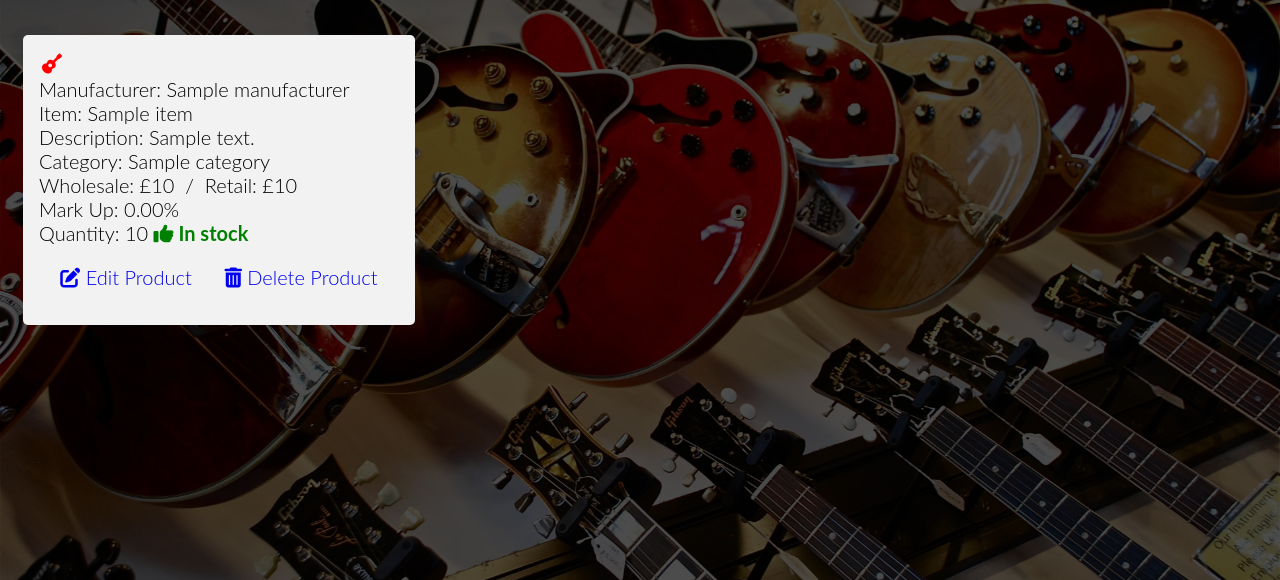
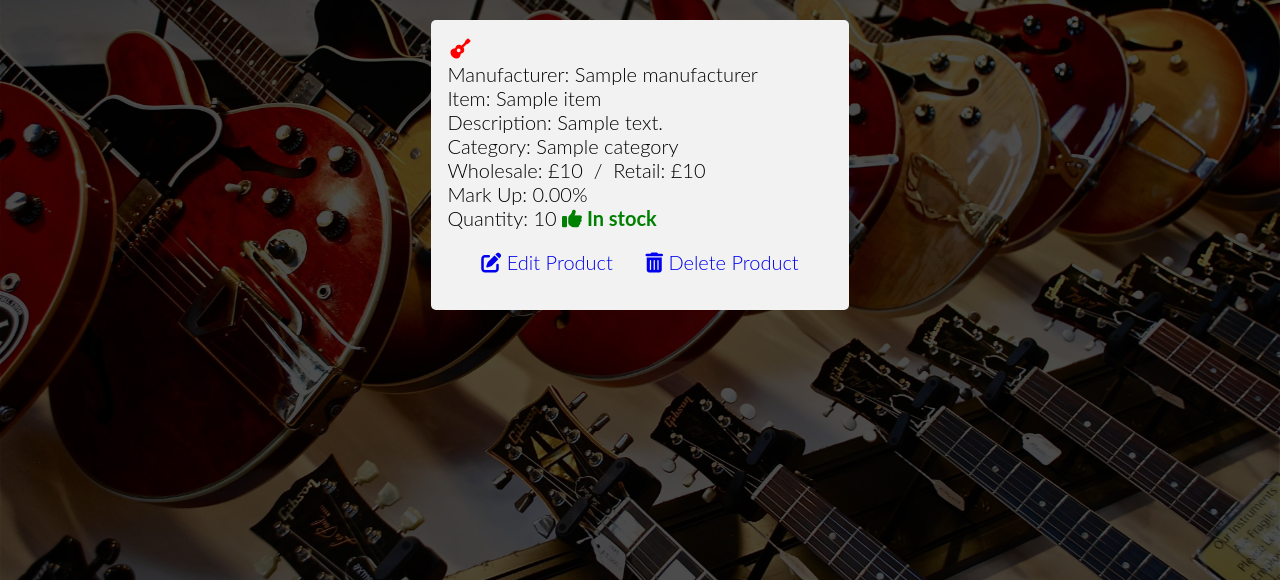
Before and after one commit to camsh69/Guitar_Store_Inventory_App_Python, a Flask app: page /products/1 in a window 1280 px wide. Shown: the part 108-688 px from the top of the page. Run offline with Flask 2, Linux system fonts and the light colour scheme; a database or web service that is not in the repository returns one stand-in record (values such as "Sample title"); some libraries are stand-ins or nearby versions.

Commit message:
completed styling for show product

```diff
--- a/static/style.css
+++ b/static/style.css
@@ -10,6 +10,11 @@
   font-size: 20px;
   text-rendering: optimizeLegibility;
   overflow-x: hidden;
+}
+
+.centre {
+  margin: auto;
+  width: 33%;
 }
 
 header {
@@ -92,6 +97,12 @@
 }
 
 /* product list - css snippets from w3 schools: https://www.w3schools.com/howto/ */
+
+.product {
+  width: 31%;
+  padding: 15px;
+  list-style-type: none;
+}
 
 .column {
   float: left;
--- a/templates/products/show.html
+++ b/templates/products/show.html
@@ -2,7 +2,8 @@
 {% block content %}
 
 <section id="product-container">
-    <div class="column">
+    <div class="centre">
+        <div class="card">
             <div class="container">
                 <i class="fas fa-guitar icon-small"></i><br>
                 Manufacturer: {{ product.manufacturer.name }}<br>
@@ -28,5 +29,6 @@
                 </p>
             </div>
         </div>
+    </div>
 </section>
 {% endblock content %}
```
Lines whose indentation alone changed are shown as unchanged.
